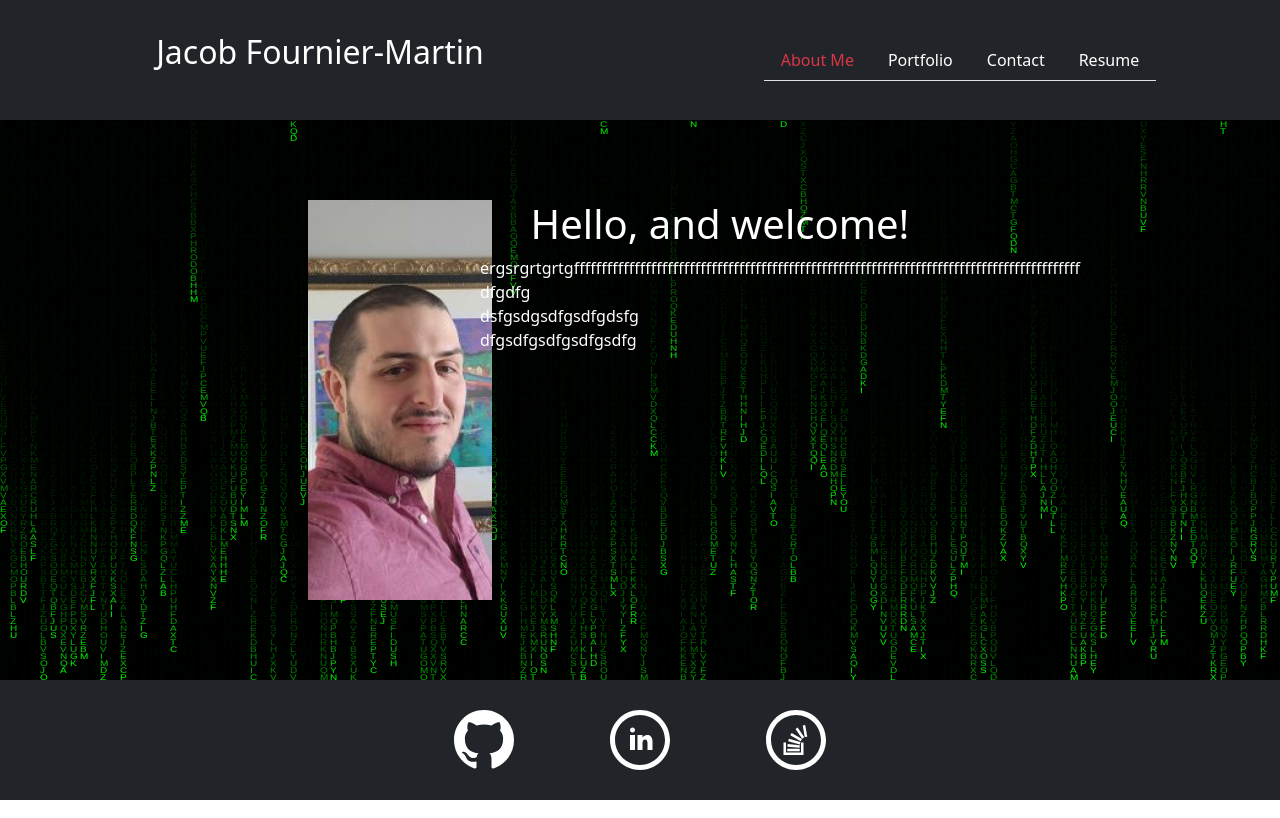
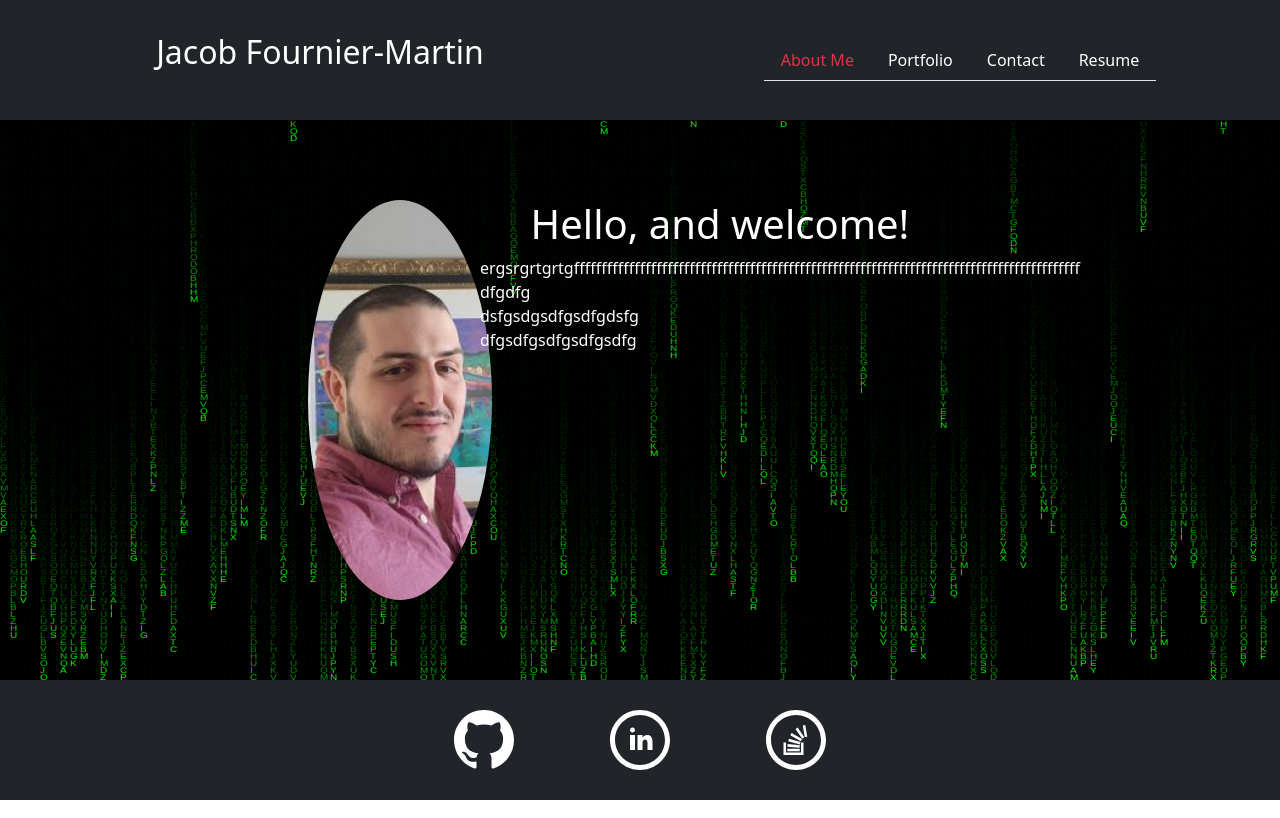
Before and after one commit to Jake66Martin/updated-portfolio, a React (Vite) app: page / in a window 1280 px wide. Built offline with nearby package versions, Linux system fonts and the light colour scheme.

Commit message:
added anchor tag links to logos

```diff
--- a/src/components/Footer/Footer.jsx
+++ b/src/components/Footer/Footer.jsx
@@ -3,9 +3,9 @@
 function Footer() {
   return (
     <footer className="bg-dark footer-height d-flex justify-content-center align-items-center">
-      <svg className='m-5 logo' xmlns="http://www.w3.org/2000/svg" width="60" height="60" viewBox="0 0 24 24"><path d="M12 0c-6.626 0-12 5.373-12 12 0 5.302 3.438 9.8 8.207 11.387.599.111.793-.261.793-.577v-2.234c-3.338.726-4.033-1.416-4.033-1.416-.546-1.387-1.333-1.756-1.333-1.756-1.089-.745.083-.729.083-.729 1.205.084 1.839 1.237 1.839 1.237 1.07 1.834 2.807 1.304 3.492.997.107-.775.418-1.305.762-1.604-2.665-.305-5.467-1.334-5.467-5.931 0-1.311.469-2.381 1.236-3.221-.124-.303-.535-1.524.117-3.176 0 0 1.008-.322 3.301 1.23.957-.266 1.983-.399 3.003-.404 1.02.005 2.047.138 3.006.404 2.291-1.552 3.297-1.23 3.297-1.23.653 1.653.242 2.874.118 3.176.77.84 1.235 1.911 1.235 3.221 0 4.609-2.807 5.624-5.479 5.921.43.372.823 1.102.823 2.222v3.293c0 .319.192.694.801.576 4.765-1.589 8.199-6.086 8.199-11.386 0-6.627-5.373-12-12-12z"/></svg>
-      <svg className='m-5 logo' xmlns="http://www.w3.org/2000/svg" width="60" height="60" viewBox="0 0 24 24"><path d="M12 2c5.514 0 10 4.486 10 10s-4.486 10-10 10-10-4.486-10-10 4.486-10 10-10zm0-2c-6.627 0-12 5.373-12 12s5.373 12 12 12 12-5.373 12-12-5.373-12-12-12zm-2 8c0 .557-.447 1.008-1 1.008s-1-.45-1-1.008c0-.557.447-1.008 1-1.008s1 .452 1 1.008zm0 2h-2v6h2v-6zm3 0h-2v6h2v-2.861c0-1.722 2.002-1.881 2.002 0v2.861h1.998v-3.359c0-3.284-3.128-3.164-4-1.548v-1.093z"/></svg>
-      <svg className='m-5 logo' xmlns="http://www.w3.org/2000/svg" width="60" height="60" viewBox="0 0 24 24"><path d="M12 2c5.514 0 10 4.486 10 10s-4.486 10-10 10-10-4.486-10-10 4.486-10 10-10zm0-2c-6.627 0-12 5.373-12 12s5.373 12 12 12 12-5.373 12-12-5.373-12-12-12zm1.5 16.5h-5v-1h5v1zm3-5.832l-.811-4.668-.996.173.81 4.668.997-.173zm-2.982 3.468l-4.873-.488-.093 1.008 4.878.439.088-.959zm.269-1.293l-4.639-1.304-.263.977 4.653 1.25.249-.923zm.602-1.207l-4.149-2.432-.514.871 4.148 2.433.515-.872zm.933-.734l-2.67-3.914-.836.569 2.67 3.915.836-.57zm-1.322 2.098v4h-6v-4h-1v5h8v-5h-1z"/></svg>
+      <a href='https://github.com/Jake66Martin'><svg className='m-5 logo' xmlns="http://www.w3.org/2000/svg" width="60" height="60" viewBox="0 0 24 24"><path d="M12 0c-6.626 0-12 5.373-12 12 0 5.302 3.438 9.8 8.207 11.387.599.111.793-.261.793-.577v-2.234c-3.338.726-4.033-1.416-4.033-1.416-.546-1.387-1.333-1.756-1.333-1.756-1.089-.745.083-.729.083-.729 1.205.084 1.839 1.237 1.839 1.237 1.07 1.834 2.807 1.304 3.492.997.107-.775.418-1.305.762-1.604-2.665-.305-5.467-1.334-5.467-5.931 0-1.311.469-2.381 1.236-3.221-.124-.303-.535-1.524.117-3.176 0 0 1.008-.322 3.301 1.23.957-.266 1.983-.399 3.003-.404 1.02.005 2.047.138 3.006.404 2.291-1.552 3.297-1.23 3.297-1.23.653 1.653.242 2.874.118 3.176.77.84 1.235 1.911 1.235 3.221 0 4.609-2.807 5.624-5.479 5.921.43.372.823 1.102.823 2.222v3.293c0 .319.192.694.801.576 4.765-1.589 8.199-6.086 8.199-11.386 0-6.627-5.373-12-12-12z"/></svg></a>
+      <a href='https://www.linkedin.com/in/jacob-fournier-martin-5731b4279/'><svg className='m-5 logo' xmlns="http://www.w3.org/2000/svg" width="60" height="60" viewBox="0 0 24 24"><path d="M12 2c5.514 0 10 4.486 10 10s-4.486 10-10 10-10-4.486-10-10 4.486-10 10-10zm0-2c-6.627 0-12 5.373-12 12s5.373 12 12 12 12-5.373 12-12-5.373-12-12-12zm-2 8c0 .557-.447 1.008-1 1.008s-1-.45-1-1.008c0-.557.447-1.008 1-1.008s1 .452 1 1.008zm0 2h-2v6h2v-6zm3 0h-2v6h2v-2.861c0-1.722 2.002-1.881 2.002 0v2.861h1.998v-3.359c0-3.284-3.128-3.164-4-1.548v-1.093z"/></svg></a>
+      <a href='https://stackoverflow.com/users/22212188/dialectics'><svg className='m-5 logo' xmlns="http://www.w3.org/2000/svg" width="60" height="60" viewBox="0 0 24 24"><path d="M12 2c5.514 0 10 4.486 10 10s-4.486 10-10 10-10-4.486-10-10 4.486-10 10-10zm0-2c-6.627 0-12 5.373-12 12s5.373 12 12 12 12-5.373 12-12-5.373-12-12-12zm1.5 16.5h-5v-1h5v1zm3-5.832l-.811-4.668-.996.173.81 4.668.997-.173zm-2.982 3.468l-4.873-.488-.093 1.008 4.878.439.088-.959zm.269-1.293l-4.639-1.304-.263.977 4.653 1.25.249-.923zm.602-1.207l-4.149-2.432-.514.871 4.148 2.433.515-.872zm.933-.734l-2.67-3.914-.836.569 2.67 3.915.836-.57zm-1.322 2.098v4h-6v-4h-1v5h8v-5h-1z"/></svg></a>
     </footer>
   );
 }
--- a/src/pages/Aboutme.jsx
+++ b/src/pages/Aboutme.jsx
@@ -4,7 +4,7 @@
   return (
     <div className="d-flex justify-content-center align-items-center text-white position-absolute w-50 h-50 top-25 left-25">
       <div className="h-100 w-25 d-flex justify-content-center">
-        <img src="src\assets\TRY1.jpg" alt="Image of myself" />
+        <img src="src\assets\TRY1.jpg" alt="Image of myself" className="rounded-circle"/>
       </div>
       <div className="h-100 w-75 d-flex flex-column">
         <h1 className="align-self-center">Hello, and welcome!</h1>
```
